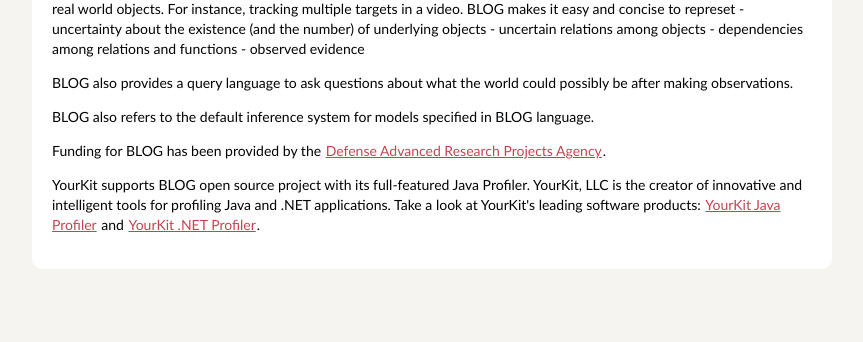
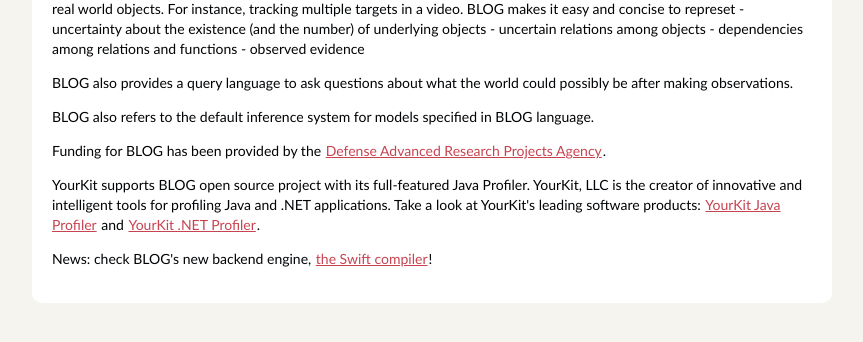
Before and after one commit to BayesianLogic/bayesianlogic.github.io, a plain HTML site: page index.html in a window 1280 px wide. Shown: the part 298-640 px from the top of the page, without its empty margins (208-1071 px from the left). Drawn offline with Linux system fonts and the light colour scheme.

Commit message:
add url to the swift proj

```diff
--- a/index.html
+++ b/index.html
@@ -36,6 +36,7 @@ could possibly be after making observations.  </p>
 in BLOG language. </p>
 <p>Funding for BLOG has been provided by the <a href="http://www.darpa.mil/">Defense Advanced Research Projects Agency</a>. </p>
 <p>YourKit supports BLOG open source project with its full-featured Java Profiler. YourKit, LLC is the creator of innovative and intelligent tools for profiling Java and .NET applications. Take a look at YourKit's leading software products: <a href="http://www.yourkit.com/java/profiler/index.jsp">YourKit Java Profiler</a> and <a href="http://www.yourkit.com/.net/profiler/index.jsp">YourKit .NET Profiler</a>.</p>
+<p>News: check BLOG's new backend engine, <a href="http://github.com/lileicc/swift">the Swift compiler</a>!</p>
 </section>
 
     <script type="text/javascript">
```
